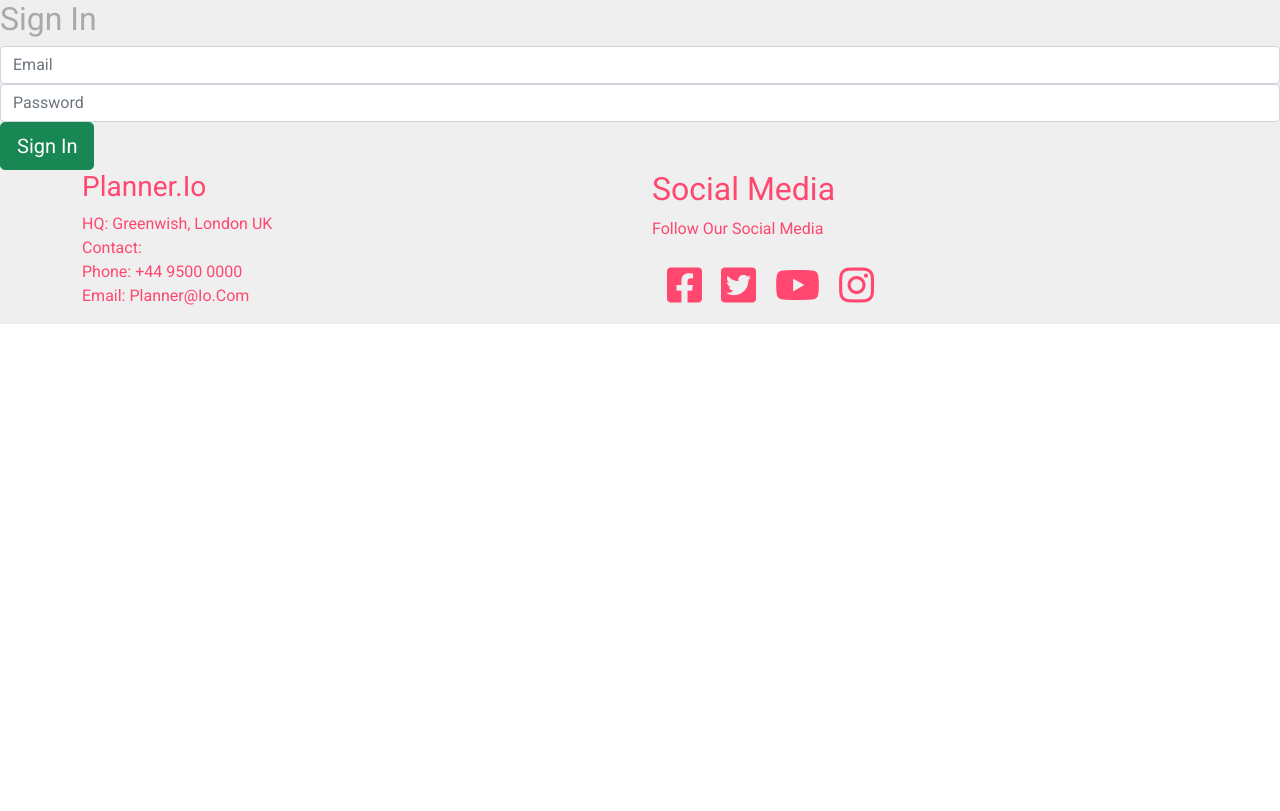
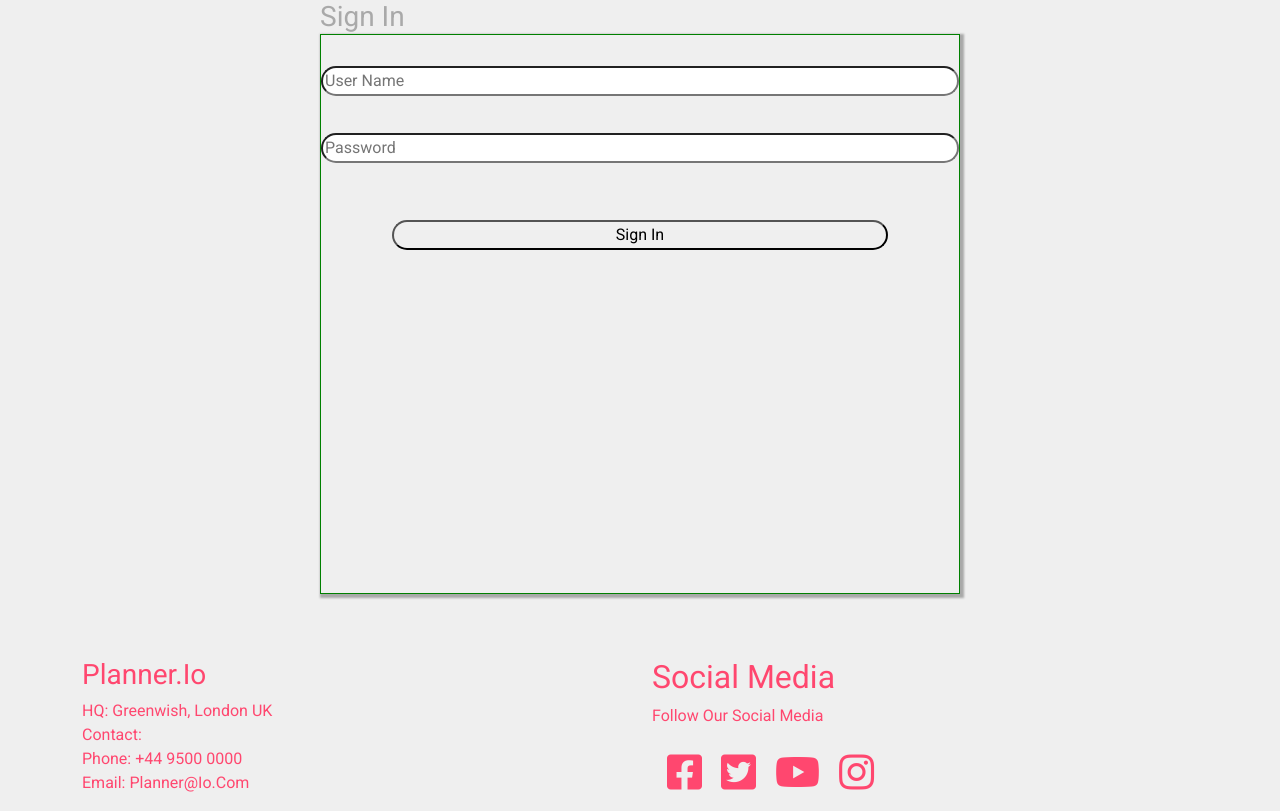
Before and after one commit to Code-Institute-Submissions/Tofthaslund-MS3, a Flask app: page /signin in a window 1280 px wide. Shown: the part 56-867 px from the top of the page. Before the commit the page ends 380 px from the top, so only its background shows below. Run offline with Flask 2, Linux system fonts and the light colour scheme; some libraries are stand-ins or nearby versions.

Commit message:
added form for sign in in signin.html

```diff
--- a/static/css/style.css
+++ b/static/css/style.css
@@ -158,6 +158,11 @@ button.signup-btn:hover{
     background-color: #FF476F;
 }
 
+.already-acc{
+    margin: auto;
+    width: 50%;
+    text-align: center;
+}
 
 /* footer */
 
--- a/templates/signin.html
+++ b/templates/signin.html
@@ -2,23 +2,34 @@
 {% block content %}
 
 
-<div class="main-div">
-    <div class="signup-form signup">
-        <form action="" method="post">
-            <h2>Sign In</h2>
-            <div class="form-group">
+<h3 class="signup-header">Sign In</h3>
+<div class="row">
+    <form class="col-md-12 col-sm-12" action="{{ url_for('signup') }}">
+        <div class="card-panel">
+            <!-- username here  -->
+            <div class="row name">
+                <div class="input-field col-md-12">
+                    <input type="text" id="username" name="username" minlength="4"
+                    maxlength="20" class="validate" placeholder="User Name" required>
+                    <label for="username"></label>
+                </div>
             </div>
-            <div class="form-group">
-                <input type="email" class="form-control" name="email" placeholder="Email" required="required">
+            <!-- password field -->
+            <div class="row">
+                <div class="input-field col-md-12">
+                    <input type="text" id="password" name="password" minlength="4"
+                    maxlength="20" class="validate" placeholder="Password" required>
+                    <label for="password"></label>
+                </div>
             </div>
-            <div class="form-group">
-                <input type="password" class="form-control" name="password" placeholder="Password" required="required">
+            <!-- signup button -->
+            <div class="row">
+                <button class="signup-btn" type="submit">
+                    Sign In
+                </button>
             </div>
-            <div class="form-group">
-                <button type="submit" class="btn btn-success btn-lg btn-block">Sign In</button>
-            </div>
-        </form>
-    </div>
+        </div>
+    </form>
 </div>
 
 {% endblock %}
--- a/templates/signup.html
+++ b/templates/signup.html
@@ -27,6 +27,9 @@
                     Sign Up
                 </button>
             </div>
+            <div class="row already-acc">
+                <h6>Already have an <a href="{{ url_for('signin') }}">Account?</a></h6>
+            </div>
         </div>
     </form>
 </div>
```
